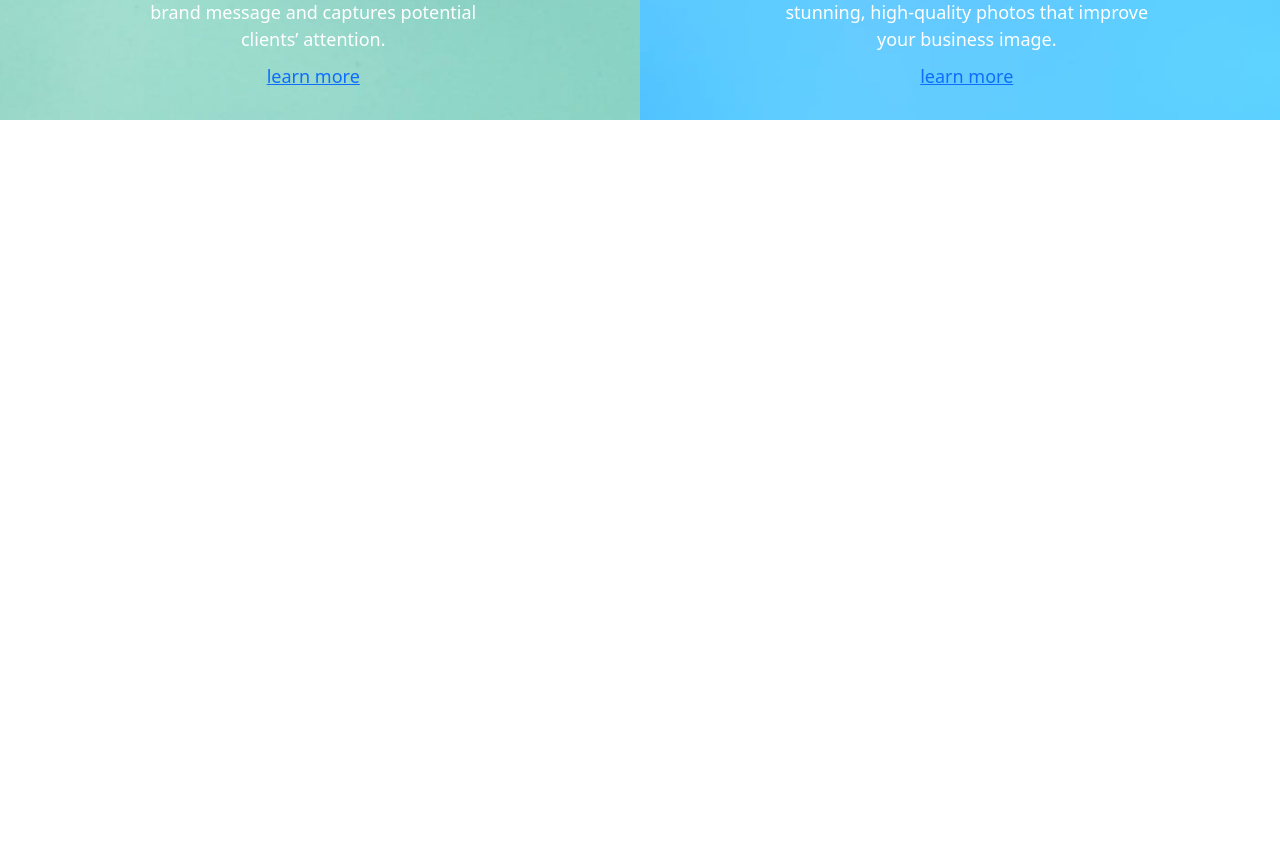
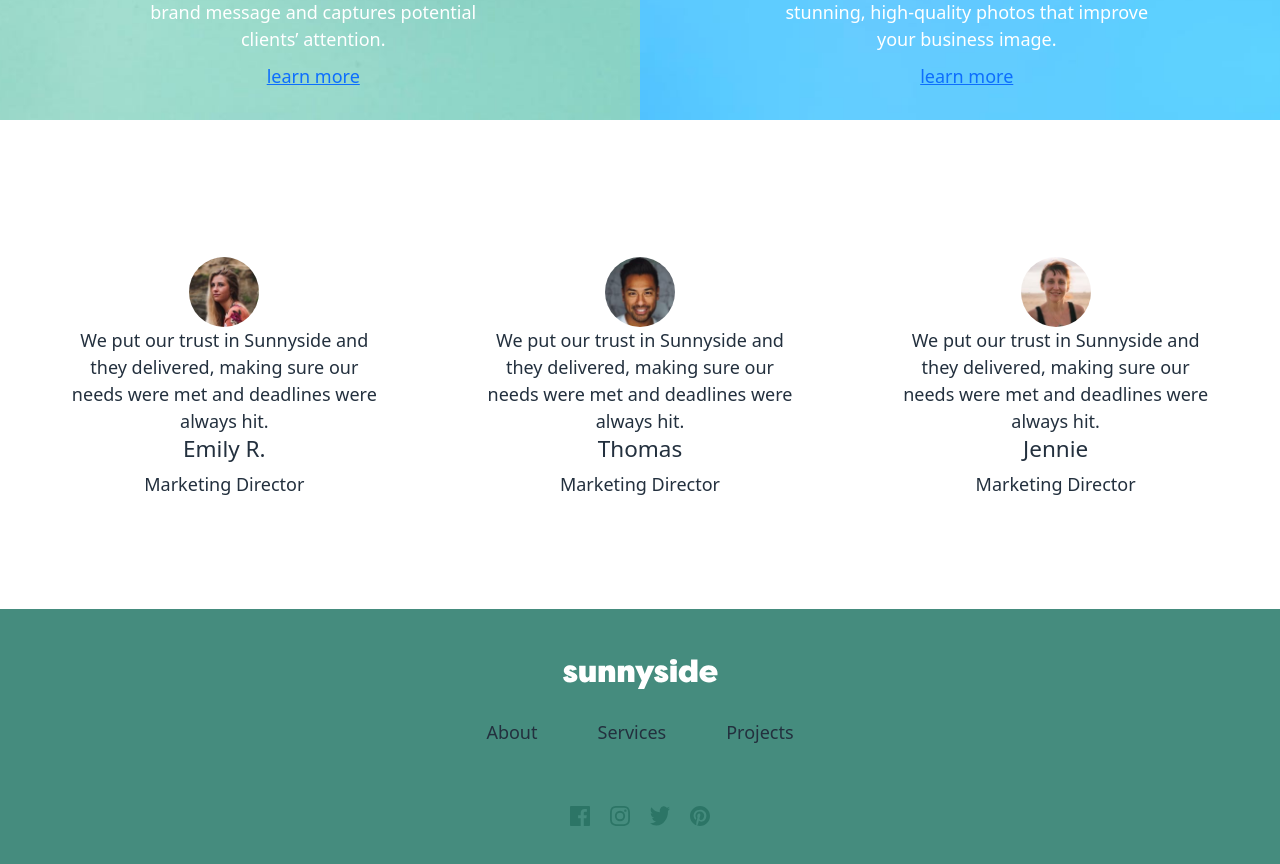
Before and after one commit to kiztopia1/sunnyside-agency-landing-page-main, a React (Create React App) app in the folder sunnyside-react-app/: page / in a window 1280 px wide. Shown: the part 2360-3224 px from the top of the page. Before the commit the page ends 2480 px from the top, so only its background shows below. Built offline with nearby package versions, Linux system fonts and the light colour scheme.

Commit message:
new: fotter and tistimonial added

```diff
--- a/sunnyside-react-app/src/home/Home.js
+++ b/sunnyside-react-app/src/home/Home.js
@@ -1,7 +1,7 @@
 import React from 'react';
 import Hero from './components/Hero'
 import {Link} from 'react-router-dom'
-
+import Testimonials from './components/Testimonials';
 import './home.scss'
 function Home() {
   return <div>
@@ -32,6 +32,24 @@ function Home() {
           <Link to='/'>learn more</Link>
         </div>
       </div>
+      <Testimonials/>
+      <div className="images">
+        <img src="" alt="" />
+      </div>
+      <footer>
+        <img src="images/logo.svg" alt="" />
+        <div className="footer-nav">
+          <Link to={'/about'}>About</Link>
+          <Link to={'/server'}>Services</Link>
+          <Link to={'/projects'}>Projects</Link>
+        </div>
+        <div className='social'>
+          <img src="images/icon-facebook.svg" alt="" />
+          <img src="images/icon-instagram.svg" alt="" />
+          <img src="images/icon-twitter.svg" alt="" />
+          <img src="images/icon-pinterest.svg" alt="" />
+        </div>
+      </footer>
   </div>;
 }
 
--- /dev/null
+++ b/sunnyside-react-app/src/home/components/Testimonials.js
@@ -0,0 +1,29 @@
+import React from 'react';
+import './testimonials.scss'
+function Testimonials() {
+  return <div className='testimonials'>
+      <h2>CLIENT TESTIMONIALS</h2>
+    <div className="row">
+    <div className="col-md-4 testimonial">
+            <img src="images/image-emily.jpg" alt="emily" />
+            <p className='dark'>We put our trust in Sunnyside and they delivered, making sure our needs were met and deadlines were always hit.</p>
+            <h5 className='dark'>Emily R.</h5>
+            <span className='dark'>Marketing Director</span>
+        </div>
+        <div className="col-md-4 testimonial">
+            <img src="images/image-thomas.jpg" alt="thomas" />
+            <p className='dark'>We put our trust in Sunnyside and they delivered, making sure our needs were met and deadlines were always hit.</p>
+            <h5 className='dark'>Thomas</h5>
+            <span className='dark'>Marketing Director</span>
+        </div>
+        <div className="col-md-4 testimonial">
+            <img src="images/image-jennie.jpg" alt="jennie" />
+            <p className='dark'>We put our trust in Sunnyside and they delivered, making sure our needs were met and deadlines were always hit.</p>
+            <h5 className='dark'>Jennie</h5>
+            <span className='dark'>Marketing Director</span>
+        </div>
+    </div>
+  </div>;
+}
+
+export default Testimonials;
--- /dev/null
+++ b/sunnyside-react-app/src/home/components/testimonials.scss
@@ -0,0 +1,18 @@
+.testimonials{
+    text-align: center;
+    padding: 30px;
+    .testimonial{
+        height: 350px;
+        display: flex;
+        flex-direction: column;
+        justify-content: center;
+        padding: 0 50px;
+        align-items: center;
+        img{
+            width: 70px;
+            height: 70px;
+            border-radius: 50%;
+        }
+    }
+
+}
--- a/sunnyside-react-app/src/home/home.scss
+++ b/sunnyside-react-app/src/home/home.scss
@@ -42,3 +42,32 @@
         z-index: -1;
     }
 }
+
+footer{
+    background-color: $dark-moderate-cyan;
+    text-align: center;
+    img{
+      color: $dark-blue;
+      margin: 50px 0 30px;
+    }
+    a{
+        color: $very-dark-desaturated-blue;
+        padding: 30px;
+        text-decoration: none;
+    }
+    a:hover{
+        color: $grayish-blue;
+    }
+
+
+}
+.social img{
+    padding: 10px;
+    width: 40px;
+    height: 40px;
+    color: $very-dark-desaturated-blue!important;
+}
+.social img:hover{
+    color: $grayish-blue;
+    cursor: pointer;
+}
```
